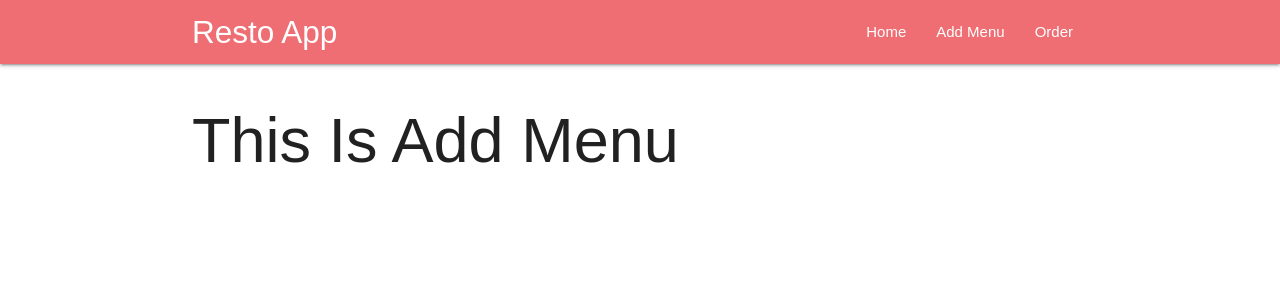
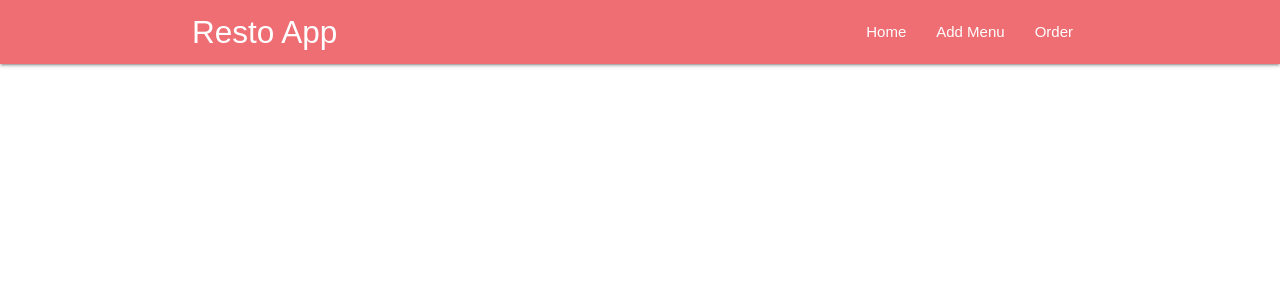
Before and after one commit to wahyufadz/resto-app, a React (Create React App) app: page /addmenu in a window 1280 px wide. Shown: the top 300 px of the page. Built offline with nearby package versions, Linux system fonts and the light colour scheme.

Commit message:
change AddMenu type of components

```diff
--- a/src/nav/AddMenu.js
+++ b/src/nav/AddMenu.js
@@ -1,9 +1,11 @@
-import React from 'react'
+import React, { Component } from 'react'
 
-export default () => {
-  return (
-    <div>
-      <h1>This Is Add Menu</h1>
-    </div>
-  )
+export default class AddMenu extends Component {
+  render() {
+    return (
+      <div>
+
+      </div>
+    )
+  }
 }
```
